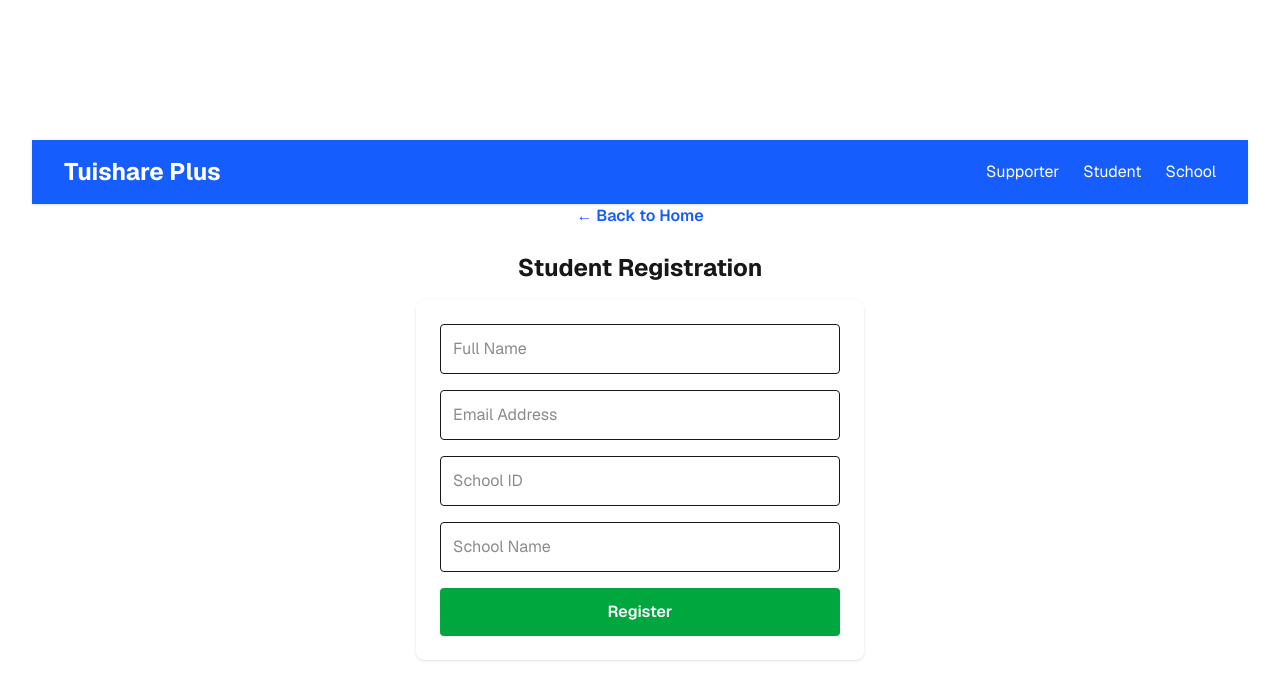
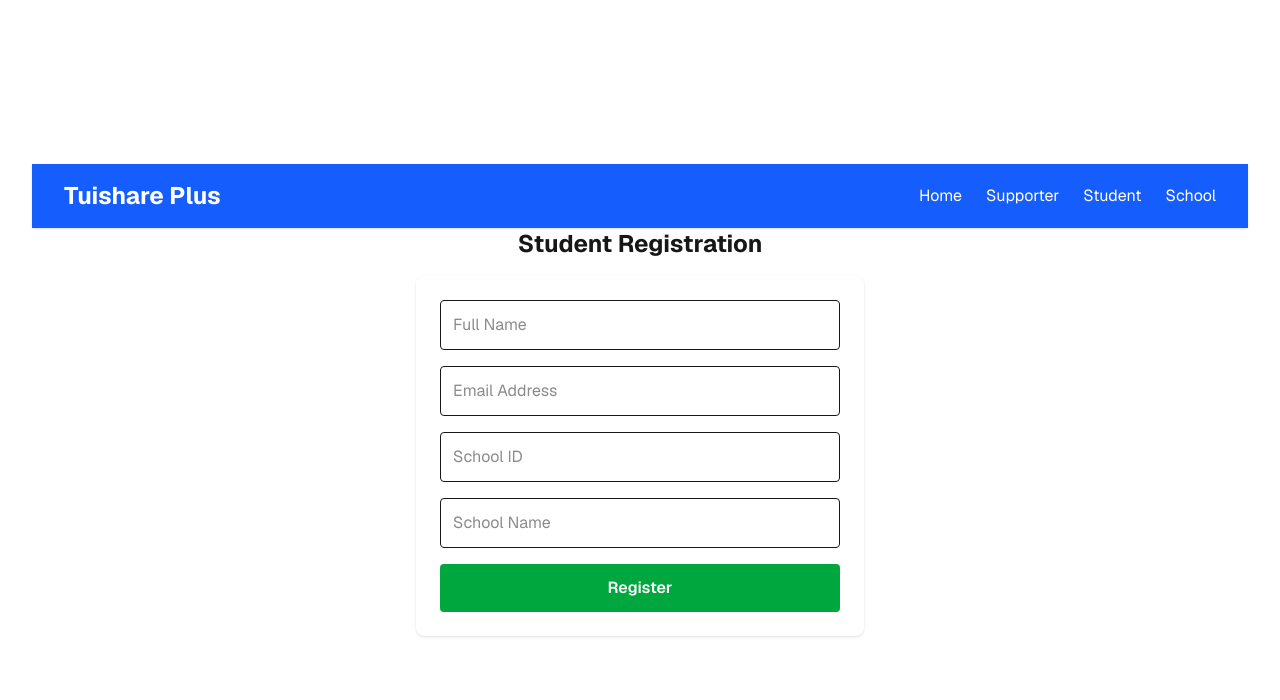
Before and after one commit to iVy-tech256/TuiShare, a Next.js app in the folder tuishare-frontend/: page /student/register in a window 1280 px wide. Shown: the top 700 px of the page. Built offline with nearby package versions, Linux system fonts and the light colour scheme.

Commit message:
remove the back to home link

```diff
--- a/tuishare-frontend/app/school/register/page.tsx
+++ b/tuishare-frontend/app/school/register/page.tsx
@@ -25,12 +25,7 @@ export default function SchoolRegister() {
   return (
     <div className="min-h-screen flex flex-col items-center justify-center bg-background text-foreground font-sans p-8">
       <Navbar />
-      <Link
-        href="/"
-        className="mb-6 text-blue-600 hover:underline font-semibold"
-      >
-        ← Back to Home
-      </Link>
+
       <h2 className="text-2xl font-bold mb-4">School Registration</h2>
       {submitted ? (
         <div className="bg-green-100 text-green-800 p-4 rounded mb-4">
--- a/tuishare-frontend/app/student/register/page.tsx
+++ b/tuishare-frontend/app/student/register/page.tsx
@@ -24,12 +24,7 @@ export default function StudentRegister() {
   return (
     <div className="min-h-screen flex flex-col items-center justify-center bg-background text-foreground font-sans p-8">
       <Navbar />
-      <Link
-        href="/"
-        className="mb-6 text-blue-600 hover:underline font-semibold"
-      >
-        ← Back to Home
-      </Link>
+
       <h2 className="text-2xl font-bold mb-4">Student Registration</h2>
       {submitted ? (
         <div className="bg-green-100 text-green-800 p-4 rounded mb-4">
--- a/tuishare-frontend/app/supporter/register/page.tsx
+++ b/tuishare-frontend/app/supporter/register/page.tsx
@@ -23,12 +23,7 @@ export default function SupporterRegister() {
   return (
     <div className="min-h-screen flex flex-col items-center justify-center bg-background text-foreground font-sans p-8">
       <Navbar />
-      <Link
-        href="/"
-        className="mb-6 text-blue-600 hover:underline font-semibold"
-      >
-        ← Back to Home
-      </Link>
+
       <h2 className="text-2xl font-bold mb-4">Supporter Registration</h2>
       {submitted ? (
         <div className="bg-green-100 text-green-800 p-4 rounded mb-4">
--- a/tuishare-frontend/components/Navbar.tsx
+++ b/tuishare-frontend/components/Navbar.tsx
@@ -7,6 +7,9 @@ export default function Navbar() {
         Tuishare Plus
       </Link>
       <div className="flex gap-6">
+        <Link href="/" className="hover:underline">
+          Home
+        </Link>
         <Link href="/supporter/register" className="hover:underline">
           Supporter
         </Link>
```
